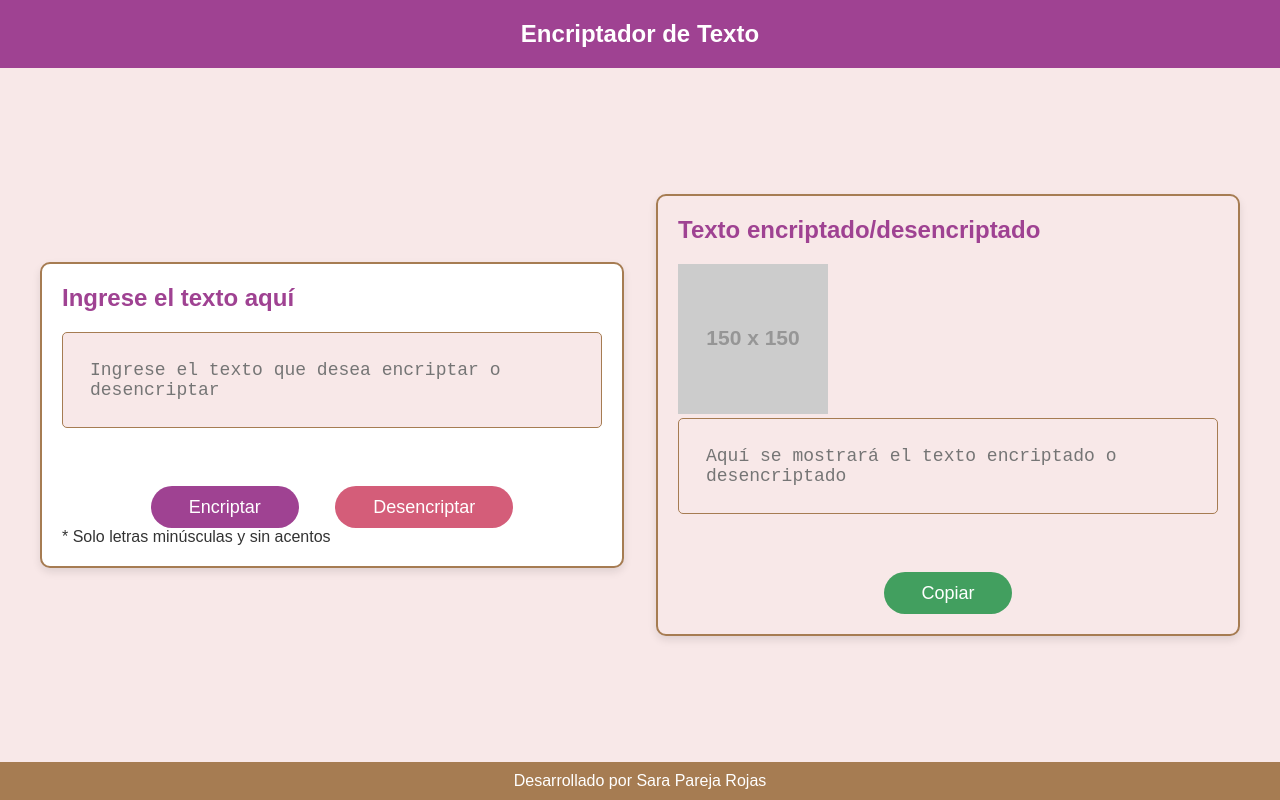
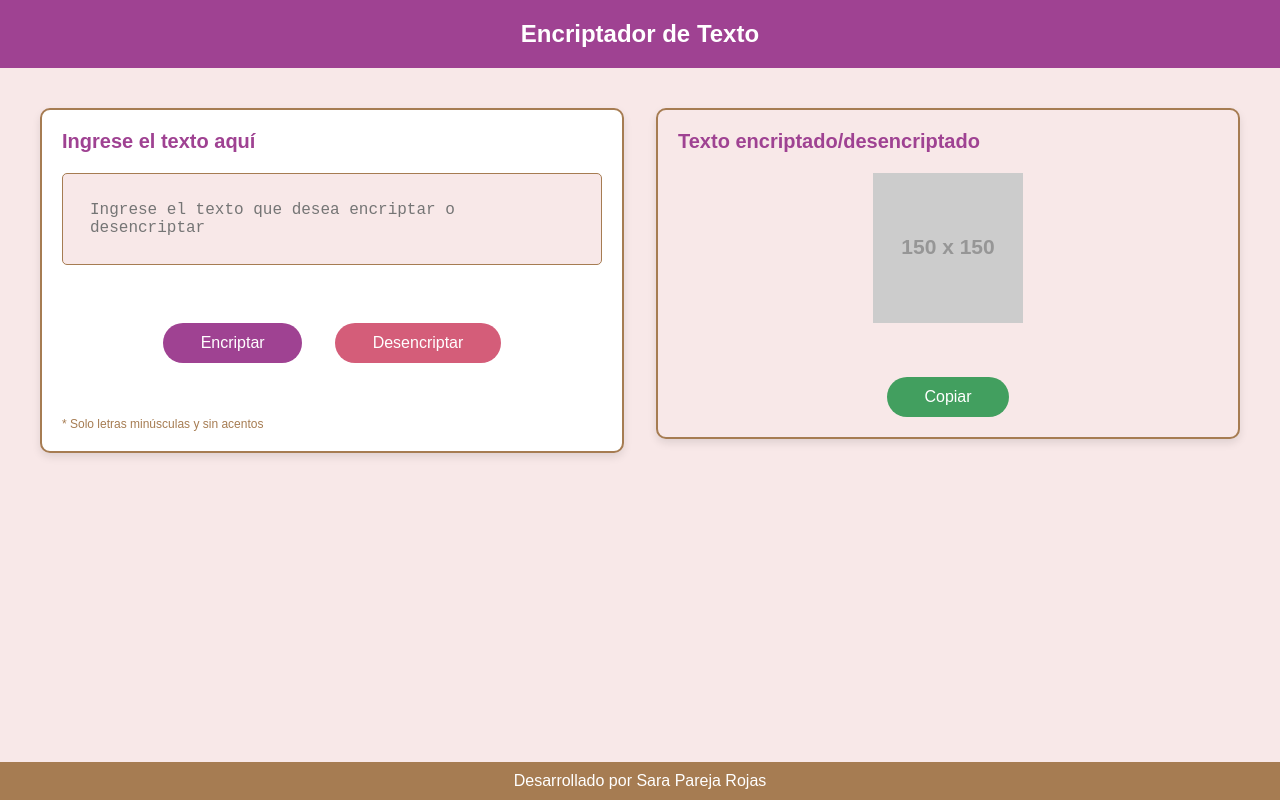
Before and after one commit to SaraPR7118/encriptador-de-texto, a plain HTML site: page index.html in a window 1280 px wide. Drawn offline with Linux system fonts and the light colour scheme; placeholder pictures from the web are drawn by us; a script that the page names is missing.

Commit message:
crear fontsize 20px y color verde menta

```diff
--- a/style.css
+++ b/style.css
@@ -11,13 +11,16 @@
     --colorSecundario: #A67C52;
     --colorTerciario: #9f4292;
     --colorCuaternario: #D45D79;
+    --colorQuinteario: #429F5F;
     --colorTexto: #555;
     --colorSubtitulos: #333;
     --colorSombras: #888888;
 
     --font-andika: 'Andika', sans-serif;
+    --fontSize20: 1.25rem;
     --fontSize24: 1.5rem;
     --fontSize18: 1.125rem;
+    --fontSize16: 1rem;
     --fontSize36: 2rem;
 
 
@@ -45,7 +48,7 @@
  .container {
      display: flex;
      justify-content: space-between;
-     align-items: center;
+     align-items: flex-start;
      flex-grow: 1;
      padding: 2.5rem;
  }
@@ -64,8 +67,7 @@
 .input-area h2,
 .output-area h2 {
     color: #9F4292;
-    font-size: var(--fontSize24);
-    /* 20 size */
+    font-size: var(--fontSize20);
     margin-bottom: 1.25rem;
 }
 
@@ -76,8 +78,7 @@
      border: 1px solid var(--colorSecundario);
      border-radius: 5px;
      padding: 5%;
-     font-size: var(--fontSize18);
-     /* size 16 */
+     font-size: var(--fontSize16);
      color: var(--colorTerciario);
      background-color: var(--colorPrimario);
      box-sizing: border-box;
@@ -87,6 +88,8 @@
  .buttons {
      margin-top: 10%;
      text-align: center;
+     display: flex;
+     justify-content: center;
  }
 
  .buttons button {
@@ -95,10 +98,10 @@
      color: var(--color-blanco);
      padding: 2% 7%;
      margin: 0 3%;
-     font-size: var(--fontSize18);
-     /* 16 size */
+     font-size: var(--fontSize16);
      cursor: pointer;
      border-radius: 10rem;
+     transition: background-color 0.3s;
  }
 
  .buttons button.desencriptar {
@@ -106,7 +109,7 @@
  }
 
 .buttons button.copiar {
-    background-color: #429F5F;
+    background-color: var(--colorQuinteario);
 }
 
 .buttons button:hover {
@@ -117,6 +120,29 @@
      background-color: var(--colorPrimario);
  }
 
+.note {
+    font-size: 12px;
+    color: var(--colorSecundario);
+    text-align: left;
+    margin-top: 10%;
+}
+
+.output-image {
+    display: flex;
+    justify-content: center;
+    align-items: center;
+    height: 150px;
+}
+
+.output-image img {
+    max-width: 100%;
+    max-height: 100%;
+}
+
+.output-text {
+    display: none;
+}
+
  footer {
      text-align: center;
      padding: 10px;
```
